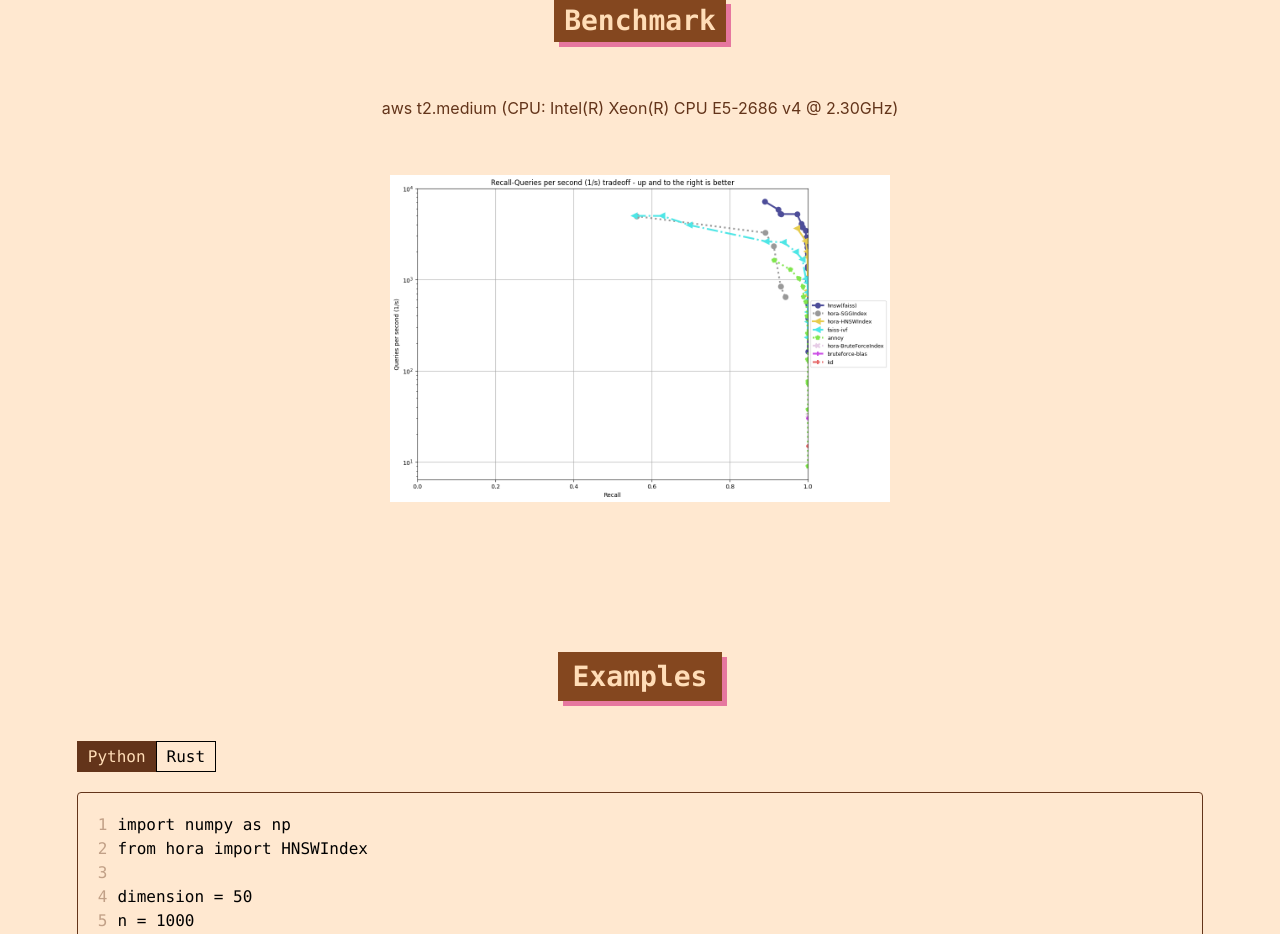
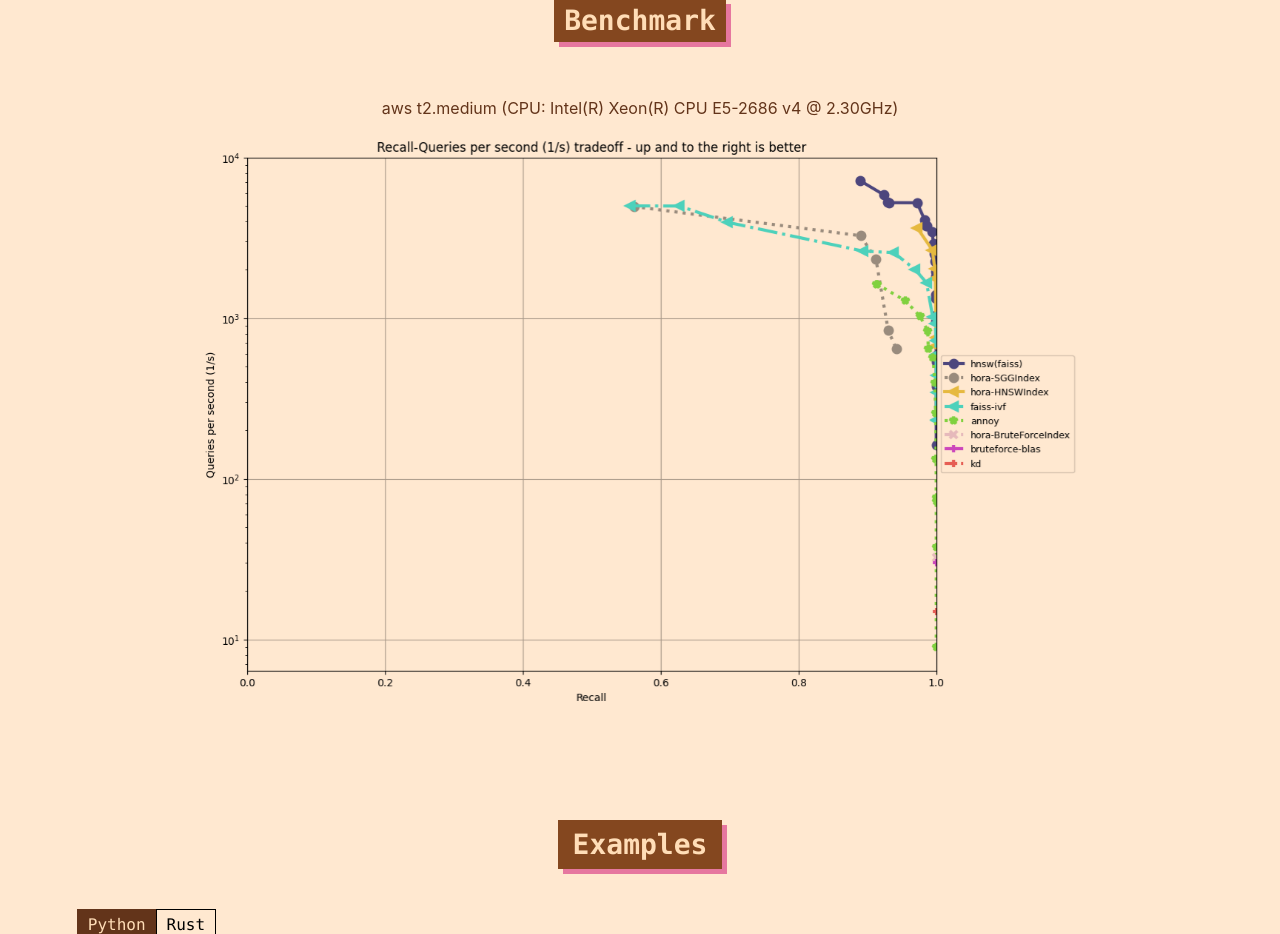
Before and after one commit to hora-search/hora-site, a Next.js app in the folder home/: page / in a window 1280 px wide. Shown: the part 1680-2614 px from the top of the page. Built offline with nearby package versions, Linux system fonts and the light colour scheme.

Commit message:
refactor: refine benckmark section

```diff
--- a/home/components/Bench/index.tsx
+++ b/home/components/Bench/index.tsx
@@ -1,33 +1,23 @@
 import React from 'react';
 import c from './style.module.scss';
 import pic from '../../public/fashion-mnist-784-euclidean_10_euclidean.png';
-import Image from 'next/image'
+import Image from 'next/image';
 
-const Bench = (): JSX.Element => {
-    console.log(pic);
-    return (
+const Bench = (): JSX.Element => (
   <div className={c.wrapper}>
     <h2 className={c.title}>Benchmark</h2>
     <div className={c.container_wrapper}>
       <div className={c.container}>
-                    <p className={c.instrument}>aws t2.medium (CPU: Intel(R) Xeon(R) CPU E5-2686 v4 @ 2.30GHz)</p>
+        <p className={c.instrument}>
+          aws t2.medium (CPU: Intel(R) Xeon(R) CPU E5-2686 v4 @ 2.30GHz)
+        </p>
       </div>
       <div className={c.img_container}>
-                    {/* <img className={c.img} src={pic.src} /> */}
-                    {/* <Image
-                        src={pic.src}
-                        alt="benchmark"
-                        // layout='responsive'
-                        width={1190}
-                        height={778}
-                    /> */}
-                    <div className={c.bench_img}></div>
+        {/* eslint-disable-next-line @next/next/no-img-element */}
+        <img className={c.bench_img} src={pic.src} alt="benchmark" />
       </div>
-
     </div>
-
   </div>
 );
-};
 
 export default React.memo(Bench);
--- a/home/components/Bench/style.module.scss
+++ b/home/components/Bench/style.module.scss
@@ -9,7 +9,7 @@ $logoHeight: 408px;
   align-items: center;
   flex-direction: column;
 
-    >* {
+  > * {
     flex: none;
   }
 
@@ -50,30 +50,18 @@ $logoHeight: 408px;
 }
 
 .img_container {
-    width: 60%;
-    margin: auto;
-    display: block;
-    text-align: center;
+  display: flex;
+  align-items: center;
+  justify-content: center;
+  background-color: $bgColor;
 }
 
 .instrument {
   text-align: center;
   font-weight: normal;
-
 }
 
 .bench_img {
-    width: $logoWidth;
-    height: $logoHeight;
-    // background-size: 100% 100%;
-    // background-size: 300px 100px;
-    background: url('../../public/fashion-mnist-784-euclidean_10_euclidean.png') center/contain no-repeat;
-    display: block;
-    text-align: center;
-    margin: auto;
-
-    @media (max-width: $screenSmall) {
-        width: $logoWidth;
-        height: $logoHeight;
+  width: 100%;
+  mix-blend-mode: multiply;
 }
-  }
--- a/home/styles/globals.scss
+++ b/home/styles/globals.scss
@@ -1,3 +1,5 @@
+@import './shared.scss';
+
 body {
   margin: 0;
   font-family: -apple-system, BlinkMacSystemFont, 'Segoe UI', 'Roboto', 'Oxygen',
@@ -5,7 +7,7 @@ body {
     sans-serif;
   -webkit-font-smoothing: antialiased;
   -moz-osx-font-smoothing: grayscale;
-  background-color:  #ffe8d0;
+  background-color:  $bgColor;
 }
 
 code {
--- a/home/styles/shared.scss
+++ b/home/styles/shared.scss
@@ -6,4 +6,5 @@ $screenLarge: 767px;
 $screenMedium: 579px;
 $screenSmall: 420px;
 
+$bgColor: #ffe8d0;
 $shadowColor: #e6779f;
```
Lines whose indentation alone changed are shown as unchanged.
